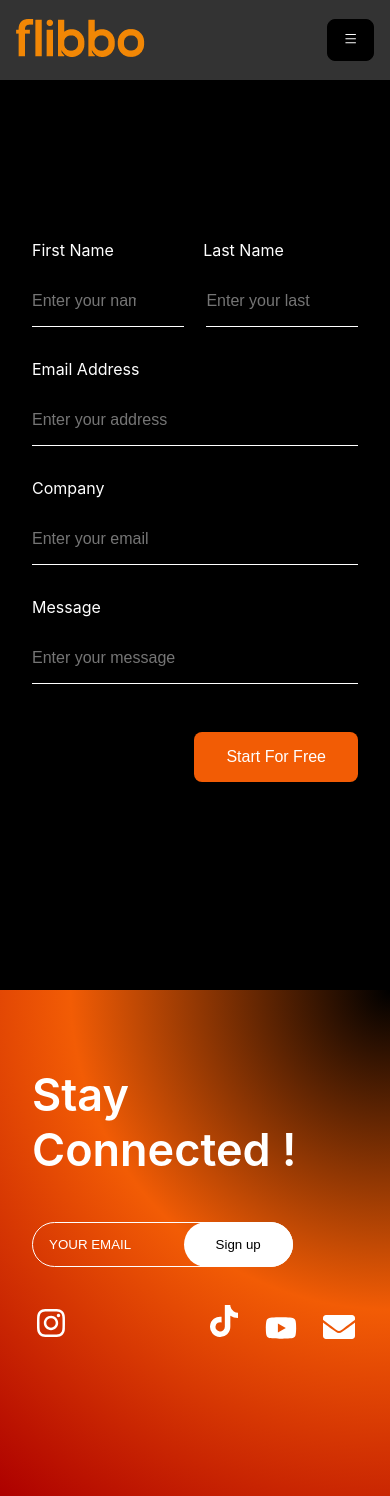
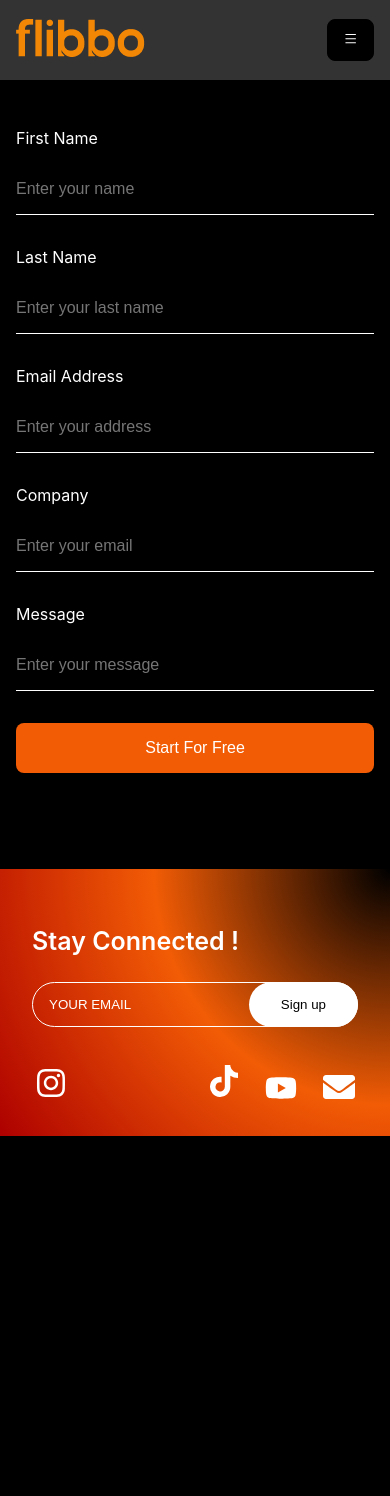
Before and after one commit to samranfeli/scroll-website, a React (Create React App) app: page /contact-us in a window 390 px wide. After the commit the page ends 1136 px from the top, so only its background shows below. Built offline with nearby package versions, Linux system fonts and the light colour scheme; some icons are missing.

Commit message:
improve responsive styles

```diff
--- a/src/Components/ContactPage.module.css
+++ b/src/Components/ContactPage.module.css
@@ -35,3 +35,25 @@
 .inline > * {
   width: 50%;
 }
+@media only screen and (max-width: 800px) {
+  .form {
+    margin-top: 3rem;
+    padding-right: 1rem;
+    padding-left: 1rem;
+    display: flex;
+    margin-bottom: 3rem;
+  }
+  .inline {
+    display: block;
+  }
+  .form .inline label{
+    margin-left: 0 !important;
+  }
+  .inline > *, .inline input {
+    width: 100% !important;
+  }
+  .form > *:last-child {
+    width: 100%;
+    margin-top: 2rem;
+  }
+}
--- a/src/Components/Features.module.css
+++ b/src/Components/Features.module.css
@@ -249,11 +249,18 @@
 }
 
 @media only screen and (max-width: 800px) {
+  .main {
+    margin-top: 3rem;
+  }
+  .title {
+    font-size: 35px;
+    margin-bottom: 2rem;
+  }
   .featureBlock:not(:last-child) {
-    margin-bottom: 5rem;
+    margin-bottom: 2rem;
   }
   .featureBlock {
-    margin-bottom: 5rem;
+    margin-bottom: 2rem;
   }
   .cards {
     flex-direction: column;
@@ -267,7 +274,8 @@
     height: 330px;
   }
   .scary {
-    padding-bottom: 5rem;
+    margin-top: 3rem;
+    padding-bottom: 2rem;
   }
   .scary h1 {
     font-size: 30px !important;
@@ -289,13 +297,15 @@
   }
 
   .bigText {
-    font-size: 30px;
+    font-size: 25px;
+    margin-bottom: 1rem;
   }
 
   .cardsRef {
     padding-top: 0;
     height: 1700px;
     overflow: hidden;
+    padding-bottom: 0;
   }
 }
 
--- a/src/Components/Footer.module.css
+++ b/src/Components/Footer.module.css
@@ -194,6 +194,19 @@
 }
 
 @media only screen and (max-width: 500px) {
+  .container {
+    position: sticky;
+    height: auto;
+  }
+  .main{
+    height: auto;
+  }
+  .big {
+    font-size: 25px;
+  }
+  .input {
+    width: 100%;
+  }
   .parent {
     overflow: visible;
   }
--- a/src/Components/Login.module.css
+++ b/src/Components/Login.module.css
@@ -85,10 +85,16 @@
 }
 
 @media only screen and (max-width: 500px) {
+  .wrapper{
+    padding-top: 3rem;
+    padding-left: 1rem;
+    padding-right: 1rem;
+  }
   .main {
     width: 100%;
     flex-wrap: wrap;
     height: auto;
+    margin-bottom: 4rem;
   }
 
   .text {
--- a/src/Components/TypeIn.module.css
+++ b/src/Components/TypeIn.module.css
@@ -55,6 +55,9 @@
 
 @media screen and (max-width : 500px) {
   .main{
-    font-size: x-large;
+    font-size: large;
+    padding-top: 4rem;
+    padding-bottom: 4rem;
+    font-weight: 600;
   }
 }
```
